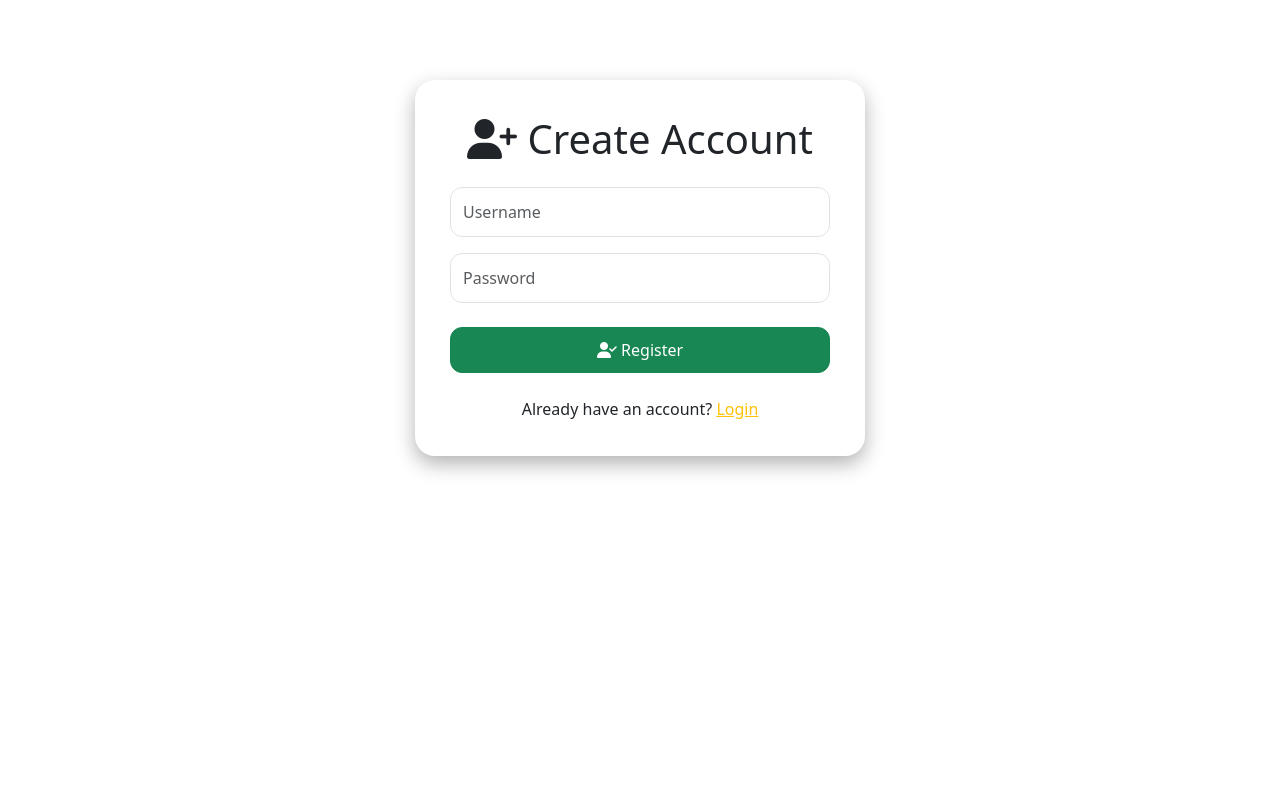
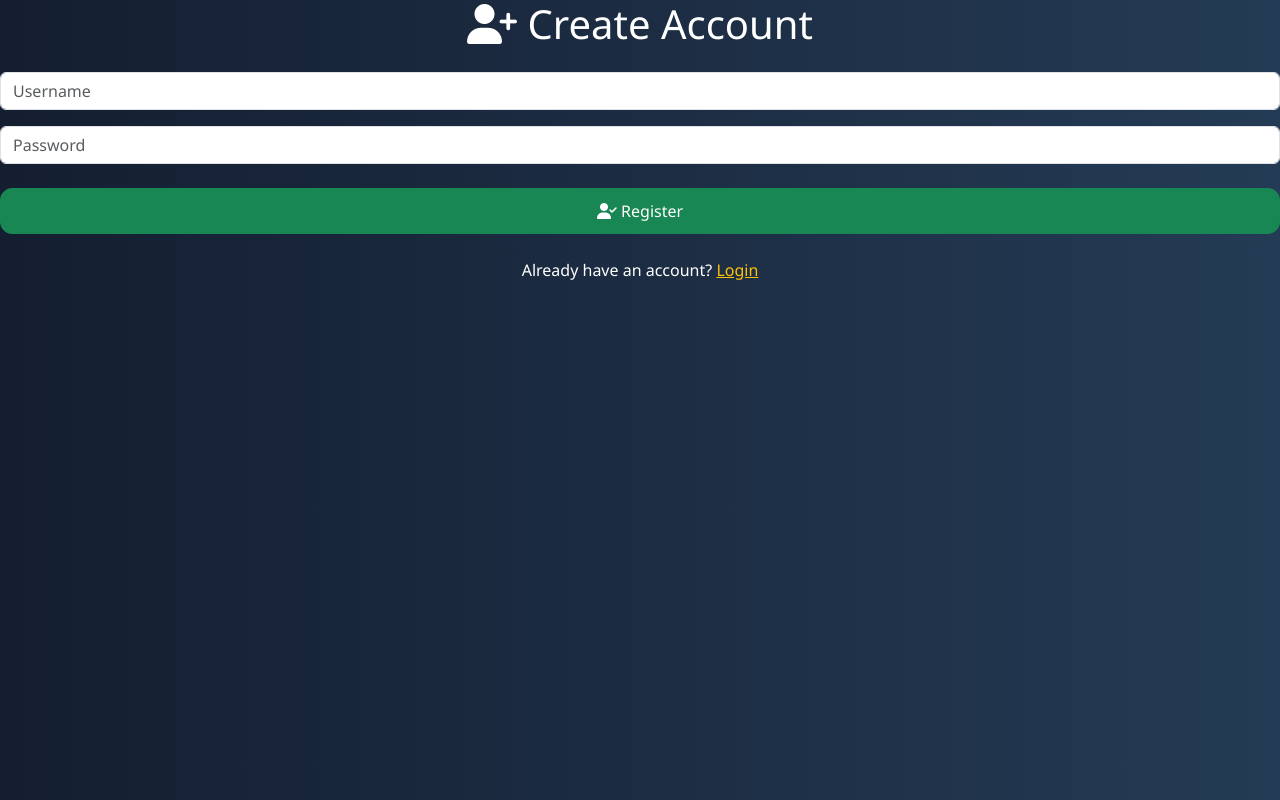
Before and after one commit to Abhiram-Sunil/SecureDiary, a Flask app: page /register in a window 1280 px wide. Run offline with Flask 3, Linux system fonts and the light colour scheme.

Commit message:
Improved professional UI

```diff
--- a/static/style.css
+++ b/static/style.css
@@ -1,4 +1,36 @@
 body {
+    background: linear-gradient(to right, #141e30, #243b55);
+    min-height: 100vh;
+    font-family: 'Segoe UI', sans-serif;
+    color: white;
+}
+
+.navbar {
+    background: rgba(0, 0, 0, 0.3) !important;
+    backdrop-filter: blur(10px);
+    box-shadow: 0 4px 10px rgba(0, 0, 0, 0.3);
+}
+
+.logo-text {
+    font-size: 28px;
+    font-weight: bold;
+    letter-spacing: 1px;
+}
+
+.main-container {
+    margin-top: 40px;
+}
+
+.glass-card {
+    background: rgba(255, 255, 255, 0.08);
+    border-radius: 20px;
+    padding: 25px;
+    backdrop-filter: blur(12px);
+    box-shadow: 0 8px 20px rgba(0, 0, 0, 0.3);
+    border: 1px solid rgba(255, 255, 255, 0.1);
+    transition: transform 0.3s ease;
+}
+
 .glass-card:hover {
     transform: translateY(-5px);
 }
@@ -29,36 +61,4 @@ body {
     background: #00a383;
 }
 
-    .logout-btn {
-        border-radius: 12px;
 }
-
-    .page-title {
-        font-size: 34px;
-        font-weight: bold;
-        margin-bottom: 30px;
-    }
-
-    .auth-card {
-        width: 100%;
-        max-width: 450px;
-        margin: auto;
-        margin-top: 80px;
-        padding: 35px;
-        border-radius: 20px;
-        background: rgba(255, 255, 255, 0.08);
-        backdrop-filter: blur(12px);
-        box-shadow: 0 8px 20px rgba(0, 0, 0, 0.3);
-    }
-
-    .form-control {
-        border-radius: 12px;
-        padding: 12px;
-    }
-
-    .footer {
-        text-align: center;
-        margin-top: 50px;
-        padding-bottom: 20px;
-        color: #dcdcdc;
-    }
```
Also changed, not shown: templates/dashboard.html (+30 -38 lines). Lines whose indentation alone changed are shown as unchanged.
